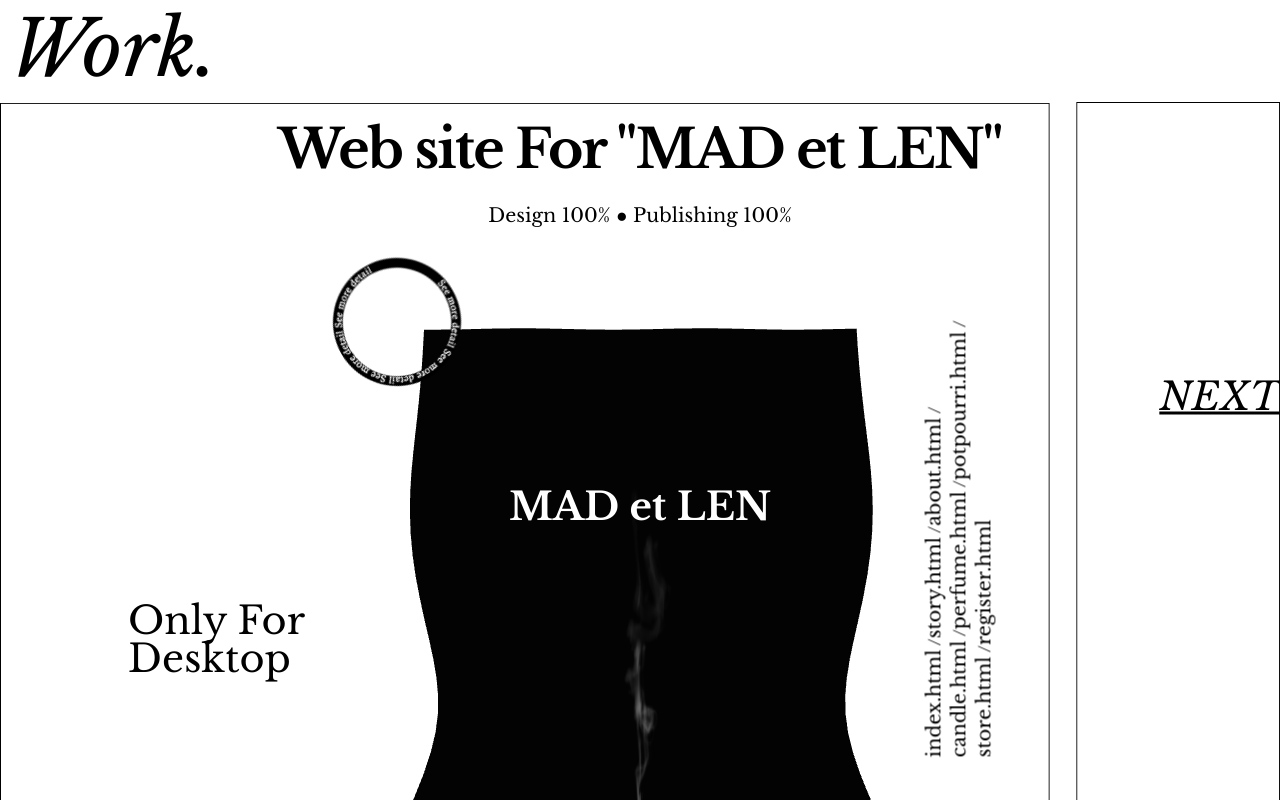
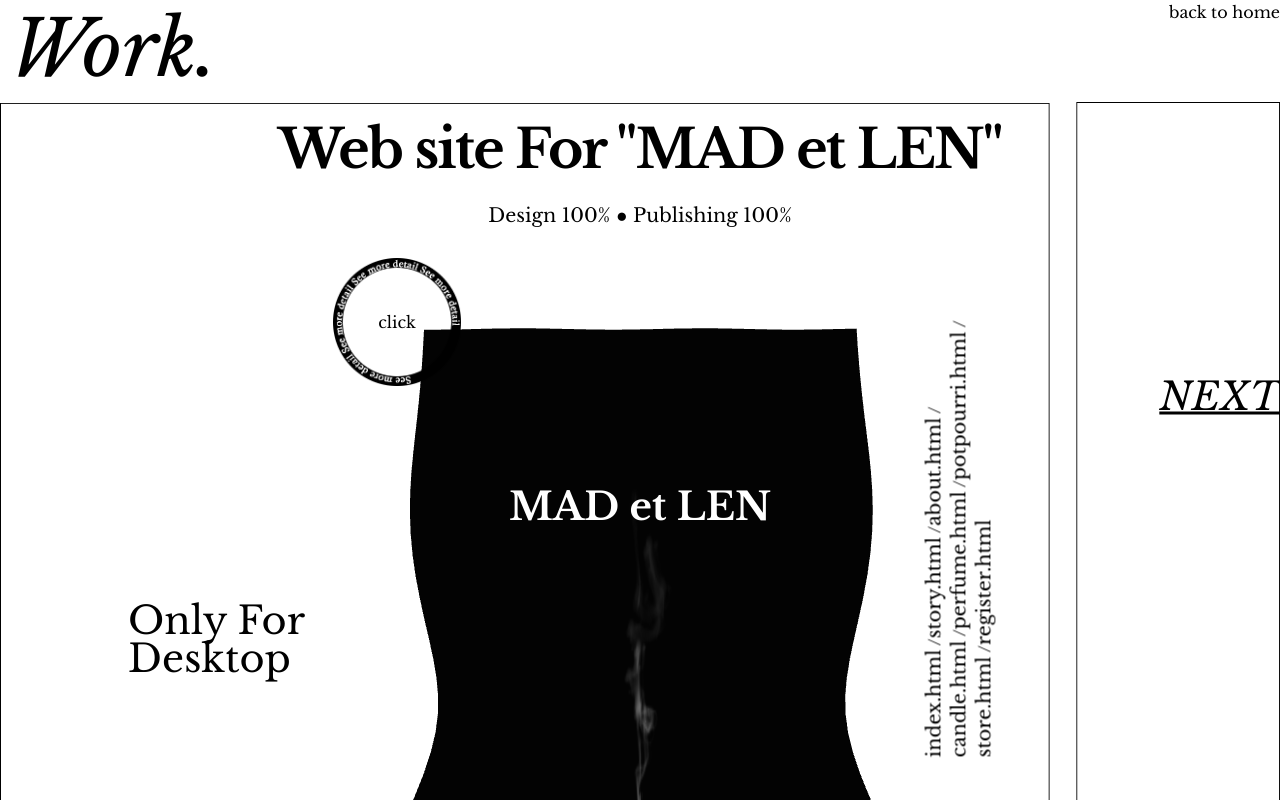
Before and after one commit to takethisbus/Portfolio, a plain HTML site: page work.html in a window 1280 px wide. Shown: the top 800 px of the page. Drawn offline with nearby package versions, Linux system fonts and the light colour scheme; animation ran at ten frames a second.

Commit message:
홈으로 돌아가기 링크 추가

```diff
--- a/css/work.css
+++ b/css/work.css
@@ -19,6 +19,8 @@
     font-family:'Libre Baskerville', serif;color:#000000;
     position:absolute;top:0;left:0;
     z-index:20;text-indent:10px;}
+#wrap > p.home{position:absolute;top:0;right:0;z-index:25;}
+#wrap > p.home > a{color:#000000;}
 
 #wrap section.flag{width:90vw;height:90vw;
             position:absolute;top:5%;left:50%;
@@ -50,10 +52,11 @@
             text-align:center;
             z-index:30;
             padding-top:10%;}
-p.see_more{width:10vw;height:10vw;margin-left:20%;
-			animation:seemore 3s infinite linear;}
+p.see_more{width:10vw;height:10vw;margin-left:20%;position:relative;
+			animation:seemore 5s infinite linear;}
 .see_more a{display:block;}
 .see_more a img{width:10vw;height:10vw;}
+p.see_more a span{position:absolute;top:50%;left:50%;transform:translate(-50%,-50%);color:#000000;}
 ul.site_contents{transform:rotate(-90deg);}
 
 .work1 ul.site_contents{margin-left:55%;}
@@ -81,6 +84,7 @@
 .work2 h2.title{line-height:4.2vw;color:#ffffff;;}
 .work2 p.site_option{padding:0;color:#ffffff;font-size:1.5vw;}
 .work2 p.see_more{position:absolute;z-index:30;}
+.work2 p.see_more a span{color:#ffffff;}
 .work2 h3.site_name{position:absolute;left:50%;top:30%;transform:translate(-50%,0);color:#ffffff;text-align:left;}
 .work2 ul.site_contents{display:block;position:absolute;top:70%;left:20%;z-index:30;}
 .work2 ul.site_contents li a{color:#000000;display:block;}
@@ -96,6 +100,7 @@
 .work3 h2.title{line-height:4.2vw;color:#352f20;}
 .work3 p.site_option{padding:3%;font-size:1.5vw;}
 .work3 p.see_more{position:absolute;z-index:30;}
+.work3 p.see_more a span{color:#ffffff;}
 .work3 h3.site_name{position:absolute;left:50%;top:30%;transform:translate(-50%,0);color:#352f20;}
 .work3 ul.site_contents{display:block;position:absolute;top:70%;left:20%;z-index:30;}
 .work3 ul.site_contents li a{display:block;color:#352f20;}
--- a/js/work.js
+++ b/js/work.js
@@ -4,15 +4,18 @@
 	$(".click_btn a").click(function(){
 		num++;
 		$("h1").css("color","");
+		$("p.home a").css("color","");
 		$(".click_btn a").css("color","");
 		$("#wrap div").hide();
 		$("#wrap div").eq(num).show();
 		if(num==1){
 			$("body h1").css("color","#ffffff");
+			$("#wrap p.home a").css("color","#ffffff");
 			$(".click_btn a").css("color","#ffffff");
 		}else if(num==3){
 			num=0;
 			$("h1").css("color","");
+			$("p.home a").css("color","");
 			$("#wrap div").eq(num).show();
 		}
 	});
--- a/work.html
+++ b/work.html
@@ -15,14 +15,15 @@
 	<body>
 		<div id="wrap">
 			<h1>Work.</h1>
-			<section class="flag"></section>
+			<p class="home"><a href="index.html">back to home</a></p>
+			<section class="flag"><a href="madetlen.html"></a></section>
 			<p class="click_btn"><a href="#">NEXT</a></p>
 			<script src="js/three.min.js"></script>
 			<script src="js/flag.js"></script>
 			<div class="work1 layout">
 				<h2 class="title">Web site For "MAD et LEN"</h2>
 				<p class="site_option">Design 100% ● Publishing 100%</p>
-				<p class="see_more"><a href="madetlen.html"><img src="images/seemore.png" alt="see more detail" width="263" height="263"></a></p>
+				<p class="see_more"><a href="madetlen.html"><span>click</span><img src="images/seemore.png" alt="see more detail" width="263" height="263"></a></p>
 				<h3 class="site_name">MAD et LEN</h3>
 				<ul class="site_contents">
 					<li><a href="http://zimmervide.dothome.co.kr/" target="_blank">index.html</a></li>
@@ -41,7 +42,7 @@
 			<div class="work2 layout">
 				<h2 class="title">Web site For<br>"NAMJUNE PAIK Art Center"</h2>
 				<p class="site_option">Design 100% ● Publishing 100%</p>
-				<p class="see_more"><a href="njp.html"><img src="images/seemore_NJP.png" alt="see more detail" width="263" height="263"></a></p>
+				<p class="see_more"><a href="njp.html"><span>click</span><img src="images/seemore_NJP.png" alt="see more detail" width="263" height="263"></a></p>
 				<h3 class="site_name">NAMJUNE<br>PAIK<br>ART CENTER</h3>
 				<ul class="site_contents">
 					<li><a href="http://savoirsavoix.dothome.co.kr/" target="_blank">index.html</a></li>
@@ -55,7 +56,7 @@
 			<div class="work3 layout">
 				<h2 class="title">Web site For "SLOU"</h2>
 				<p class="site_option">Design 100% ● Publishing 100%</p>
-				<p class="see_more"><a href="slou.html"><img src="images/seemore_slou.png" alt="See more detail" width="263" height="263"></a></p>
+				<p class="see_more"><a href="slou.html"><span>click</span><img src="images/seemore_slou.png" alt="See more detail" width="263" height="263"></a></p>
 				<h3 class="site_name">SLOU</h3>
 				<ul class="site_contents">
 					<li><a href="http://takethisbus.dothome.co.kr/" target="_blank">index.html</a></li>
```
